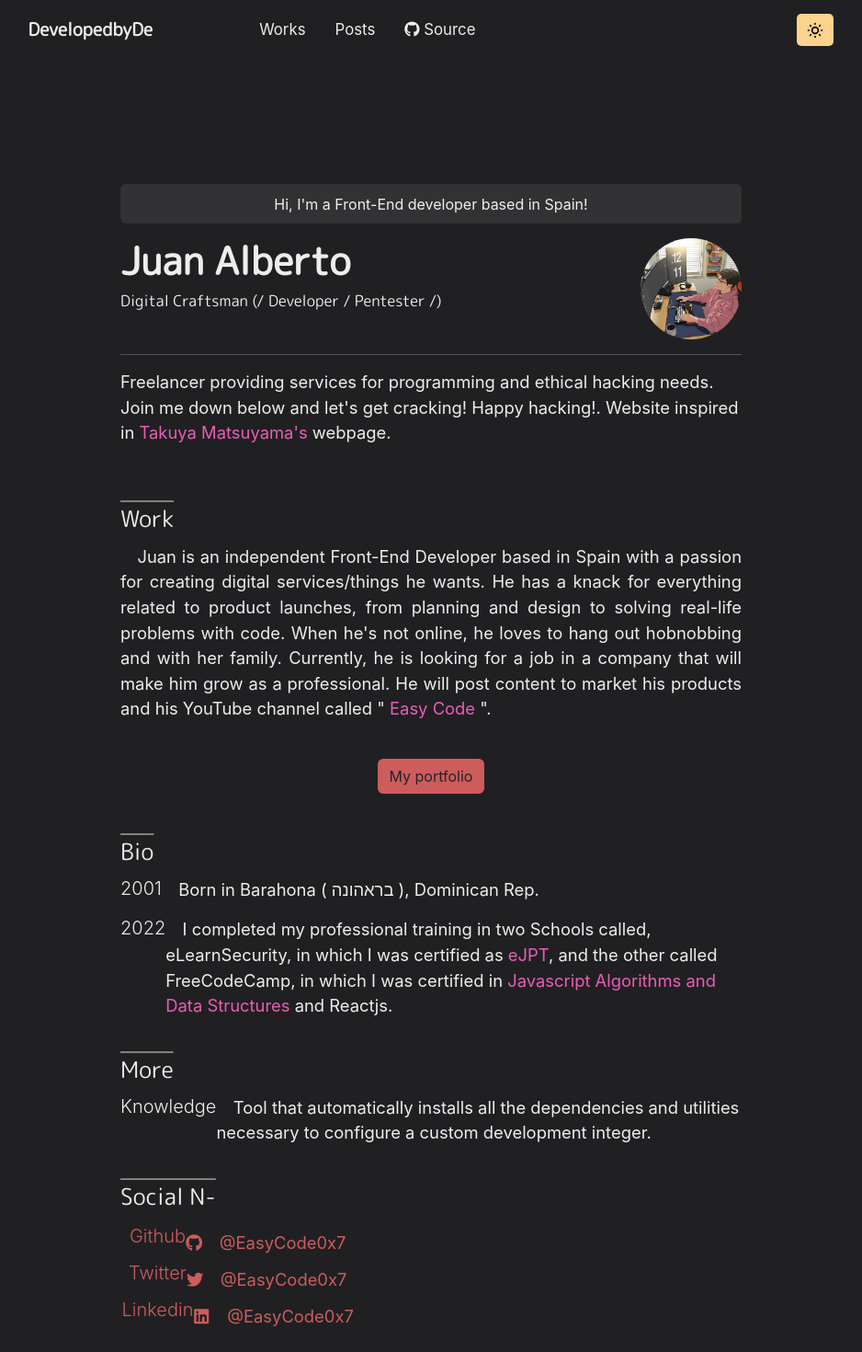
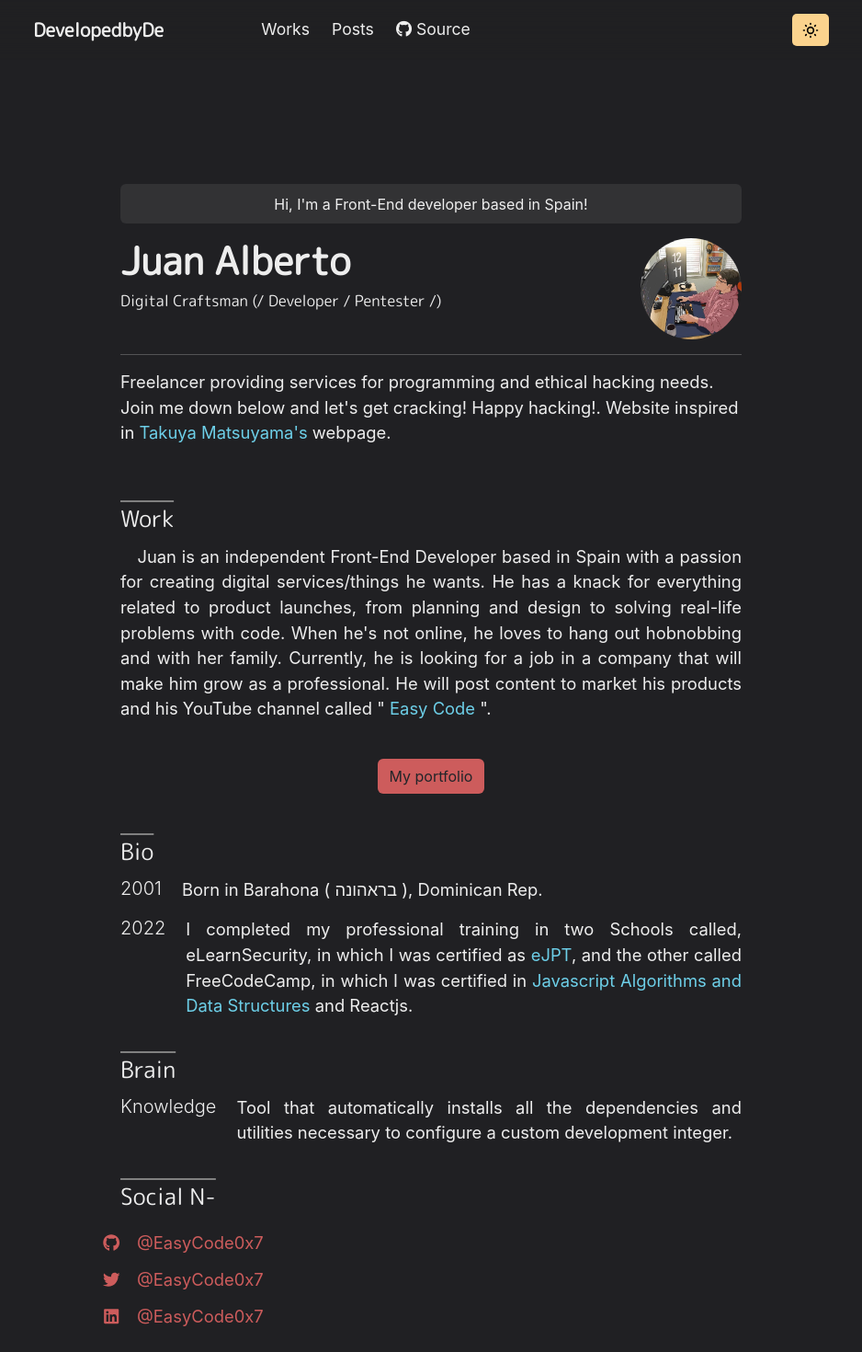
Before and after one commit to EasyCode0x7/EasyCode-homepage, a React (Create React App) app: page / in a window 1280 px wide. Shown: the top 1470 px of the page at 92% size, without its empty margins (171-1109 px from the left). Built offline with nearby package versions, Linux system fonts and the light colour scheme.

Commit message:
Add files via upload

```diff
--- a/src/App.css
+++ b/src/App.css
@@ -5,11 +5,11 @@
     --chakra-fonts-heading: 'M PLUS Rounded 1c';
     --chakra-fonts-body: -apple-system,BlinkMacSystemFont,"Segoe UI",Helvetica,Arial,sans-serif,"Apple Color Emoji","Segoe UI Emoji","Segoe UI Symbol";
     --chakra-fonts-mono: SFMono-Regular,Menlo,Monaco,Consolas,"Liberation Mono","Courier New",monospace;
-    --chakra-fontSizes-4xl: clamp(2.5em, 4.5vw, 2.6em);;
+    --chakra-fontSizes-4xl: clamp(2.5em, 4.5vw, 2.6em);
     --chakra-fontSizes-normal: clamp(.5em, 4.5vw, 1.15em);
-    --color-personate: rgba(255, 255, 255, 0.92);;
+    --color-personate: rgba(255, 255, 255, 0.92);
     --cont-size: 1.55em!important;
-    --red: #eb5db4;
+    --cyan: #6DCFE8;
 }
 
 #bg, body {
@@ -57,14 +57,14 @@
 
 
 .styleTextColor {
-    color: var(--red);
+    color: var(--cyan);
     text-decoration: none;
 }
 
 
 .styleTextColor:hover {
     text-decoration: underline;
-    color: var(--red);
+    color: var(--cyan);
 }
 
 .fnt-heading {
@@ -99,16 +99,19 @@
 
 .css-15t5e7o {
     text-align: justify;
-    text-indent: 1em;
 }
 
 .down {
-    text-indent: 1em;
+    padding-left: 1.2em;
+    text-align: justify;
 }
 
 .l15t5e7o {
     text-decoration: none;
     cursor: pointer;
+}
+
+.css-15t5e7o, .l15t5e7o {
     text-indent: 1em;
 }
 
--- /dev/null
+++ b/src/components/components.css
@@ -0,0 +1,57 @@
+.ulContainer{
+    display: flex;
+    align-items: center;
+    font-size: clamp(1.02em, 4vw, 1.10em);
+    margin: 0;
+    padding: 0;
+    position: relative;
+}
+
+.bsSunMoon {
+    background: rgba(251, 211, 141, 1);
+    border-radius: 5px;
+    width: 40px;
+    height: 35px;
+    display: flex;
+    justify-content: center;
+    align-items: center
+}
+
+.navPrincipal {
+    display: flex;
+    position: fixed;
+    background: #20202380;
+    backdrop-filter: blur(15px);
+    padding: 15px;
+    left: 0;
+    width: 100%;
+    justify-content: center
+}
+
+
+.bgColor {
+    background: #CD5C5C!important;
+}
+.bgColor:hover {
+    font-weight: 600;
+    background: #850F00!important;
+}
+
+.mLogo {
+    width: 110px;
+    height: 110px;
+}
+
+.fFont {
+    font-size: clamp(.5em, 4.5vw, 1.15em);
+}
+
+.socialM {
+    width: 105px;
+    height: 130px;
+    padding-top: 3px;
+}
+
+.fWeight {
+    font-weight: 300;
+}
--- a/src/components/home.js
+++ b/src/components/home.js
@@ -1,4 +1,5 @@
 import React, { Component } from 'react';
+import './components.css';
 import { FaGithub, FaTwitter, FaLinkedin } from 'react-icons/fa';
 import deved from '../images/dev.jpeg';
 import { Link } from 'react-router-dom';
@@ -19,14 +20,6 @@ const Home = () => {
     const eJPT = "https://verified.elearnsecurity.com/certificates/6b4943a0-26a2-4ce7-8063-aff8e6bda825";
     const javaScript = "https://www.freecodecamp.org/certification/crashoverride0x7/javascript-algorithms-and-data-structures";
 
-    {/* styles */}
-    const bgColor = { backgroundColor: "#CD5C5C" }
-    const mLogo = { width: "110px", height: "110px" }
-    const fFont = { fontSize: "var(--chakra-fontSizes-normal)" }
-    const socialM = { width: "205px", height: "130px", paddingTop: "3px" }
-    const fWeight = { fontWeight: "300" }
-
-
 
     return (
 
@@ -42,12 +35,12 @@ const Home = () => {
 
                 <div className='text-start h2-text pt-3 d-flex justify-content-between'>
                     <h2 className='fw-bold fnt-heading name-fnt'>Juan Alberto<p className="pt-2 sub-name">Digital Craftsman (/ Developer / Pentester /)</p></h2>
-                    <img className='rounded-circle' style={mLogo} src={deved} />
+                    <img className='rounded-circle mLogo' src={deved} />
                 </div>
 
                 <div>
                     <hr></hr>
-                    <p className='text-start' style={fFont}>
+                    <p className='text-start fFont'>
                         Freelancer providing services for programming and ethical hacking needs.
                         Join me down below and let's get cracking!
                         Happy hacking!. Website inspired in <a
@@ -74,17 +67,17 @@ const Home = () => {
                 </div>
 
                 <div className="py-4 d-flex">
-                    <Link to='/works' className="btn mx-auto" style={bgColor}>My portfolio</Link>
+                    <Link to='/works' className="btn mx-auto bgColor">My portfolio</Link>
                 </div>
 
                 <div className='pt-4'>
                     <h2 className='underline fnt-heading'>Bio</h2>
                     <div className='d-flex'>
-                        <h5 style={fWeight}>2001</h5>
+                        <h5 className='fWeight'>2001</h5>
                         <p className='down'>Born in Barahona ( בראהונה ), Dominican Rep.</p>
                     </div>
                     <div className='d-flex'>
-                        <h5 style={fWeight}>2022</h5>
+                        <h5 className='fWeight'>2022</h5>
                         <p className='down'>I completed my professional training in two Schools called, eLearnSecurity,
                             in which I was certified as <a href={eJPT} className="styleTextColor">eJPT</a>, and the other called
                              FreeCodeCamp, in which I was certified in <a href={javaScript} className="styleTextColor">Javascript Algorithms and Data Structures</a> and Reactjs.</p>
@@ -92,33 +85,33 @@ const Home = () => {
                 </div>
 
                 <div className='pt-4'>
-                    <h2 className='underline fnt-heading'>More</h2>
+                    <h2 className='underline fnt-heading'>Brain</h2>
                     <div className='d-flex'>
-                        <h5 style={fWeight}>Knowledge</h5>
+                        <h5 className='fWeight'>Knowledge</h5>
                         <p className='down'>
-                        Tool that automatically installs all the dependencies and utilities
-                        necessary to configure a custom development integer.
+                            Tool that automatically installs all the dependencies and utilities
+                            necessary to configure a custom development integer.
                         </p>
                     </div>
                 </div>
 
                 <div className='pt-4'>
                     <h2 className='underline fnt-heading'>Social N-</h2>
-                    <ul className='l15t5e7o' style={socialM}>
+                    <ul className='l15t5e7o socialM'>
 
                         <li href={Github}>
                             <a className='rounded social d-flex' href={Github}>
-                            <h5 style={fWeight}>Github</h5><span className='d-flex align-items-center'><FaGithub/> @EasyCode0x7</span>
+                                <span className='d-flex align-items-center'><FaGithub/> @EasyCode0x7</span>
                             </a>
                         </li>
                         <li>
-                        <a className='rounded social d-flex' href={Twitter}>
-                        <h5 style={fWeight}>Twitter</h5><span className='d-flex align-items-center'><FaTwitter /> @EasyCode0x7</span>
+                            <a className='rounded social d-flex' href={Twitter}>
+                                <span className='d-flex align-items-center'><FaTwitter /> @EasyCode0x7</span>
                             </a>
                         </li>
                         <li>
                             <a className='rounded social d-flex' href={Linkedin}>
-                            <h5 style={fWeight}>Linkedin</h5><span className='d-flex align-items-center'><FaLinkedin /> @EasyCode0x7</span>
+                                <span className='d-flex align-items-center'><FaLinkedin /> @EasyCode0x7</span>
                             </a>
                         </li>
                     </ul>
@@ -127,7 +120,7 @@ const Home = () => {
             </div>
 
             <div className="py-4 d-flex">
-                <Link to='/posts' className="btn mx-auto" style={bgColor}>Popular posts</Link>
+                <Link to='/posts' className="btn mx-auto bgColor">Popular posts</Link>
             </div>
 
         </div>
--- a/src/components/navbar.js
+++ b/src/components/navbar.js
@@ -1,6 +1,8 @@
 import React, { Component } from "react";
+import './components.css';
 import { HiOutlineSun } from "react-icons/hi";
 import { Link } from 'react-router-dom';
+import Change from './setMode';
 
 
 
@@ -8,75 +10,44 @@ export default function Navbar() {
 
     const Github = "https://github.com/EasyCode0x7/EasyCode-homepage";
 
-    const navPrincipal = {
-        display: "flex",
-        position: "fixed",
-        background: "#20202380",
-        backdropFilter: "blur(15px)",
-        padding: "15px",
-        left: "0",
-        width: "100%",
-        justifyContent: "center"
-    }
-
-    const ulContainer = {
-        display: "flex",
-        alignItems: "center",
-        fontSize: "1.05em",
-        margin: "0",
-        padding: "0",
-        position: "relative",
-    }
-
-    const bsSun = {
-        background: "rgba(251, 211, 141, 1)",
-        borderRadius: "5px",
-        width: "40px",
-        height: "35px",
-        display: "flex",
-        justifyContent: "center",
-        alignItems: "center"
-    }
-
 
     return (
         <div>
 
             <nav
                 path="/"
-                className='rounded'
-                style={navPrincipal}>
+                className='rounded navPrincipal'>
 
-                <ul className="gap-3" style={ulContainer}>
+                <ul className="gap-3 ulContainer">
 
                     <li>
                         <Link to="/" className="ssS fw-bold fnt-heading">DevelopedbyDe</Link>
                     </li>
 
-                    <li className="hfs" style={{marginLeft: "100px"}}>
+                    <li className="hfs" style={{marginLeft: "90px"}}>
                         <Link to="/works" className="nav-link">Works</Link>
                     </li>
 
-                    <li className="hfs mx-3">
+                    <li className="hfs mx-2">
                         <Link to="/posts" className="nav-link">Posts</Link>
                     </li>
 
-                    <li className=" hfs">
-                        <a href={Github} className="nav-link"> <i className="fa-brands fa-github"></i> Source</a>
+                    <li className="hfs">
+                        <a href={Github} className="nav-link float-left" style={{width: "150%"}}><i className="fa-brands fa-github"></i> Source</a>
                     </li>
 
                 </ul>
 
-                <div style={{width: "350px"}}></div>
+                <section style={{width: "350px"}}></section>
 
-                <ul className="m-0 p-0">
-                    <li style={bsSun}>
-                        <a id="change" href="#darkmode" className="text-black d-flex fs-5"><HiOutlineSun /></a>
+                <ul className="m-0 p-0" style={{cursor: "pointer"}}>
+                    <li className="bsSunMoon">
+                        <a href="#darkmode" className="text-black d-flex fs-5 sunMoon" onClick={Change}><HiOutlineSun /></a>
                     </li>
                 </ul>
 
+            </nav>
 
-            </nav>
         </div>
     )
 }
--- /dev/null
+++ b/src/components/setMode.js
@@ -0,0 +1,35 @@
+import React, { Component } from "react";
+import '../App';
+
+
+
+const Change = () => {
+
+    const lightTheme = [
+        {
+        text: "#1a202c",
+        toggle: "#757575",
+        hover: "#0085FF",
+        bgc: "#f0e7db",
+        }
+    ];
+
+    const darkTheme = [
+        {
+        text: "#eeeeee",
+        toggle: "#0085FF",
+        hover: "#00D4FF",
+        bgc: "#202023",
+        }
+    ];
+
+    let sunMoon = document.getElementById('bg')
+
+
+    return lightTheme
+    .map(element => sunMoon.style.backgroundColor = element.bgc);
+
+
+}
+
+export default Change;
--- a/src/pages/posts.js
+++ b/src/pages/posts.js
@@ -6,34 +6,45 @@ import inkdrop2 from '../images/inkdro2.png';
 
 const Posts = () => {
 
-    const dev = {
-        width: "100%",
-        height: "80%",
-        borderRadius: "20px",
-    }
-
-
     return (
         <div style={{paddingTop: "120px"}}>
             <h3 className="fnt-heading">Posts</h3>
 
-            <div className='text-center dev'>
+            <section className='text-center d-flex gap-3'>
 
-                <div>
+                <div className='w-100'>
+                    <img className="rounded w-100 pb-2" src={inkdrop}/>
                     <span>
-                        <img style={dev} src={inkdrop}/>
-                        daf
+                       post 1
                     </span>
                 </div>
 
-                <div>
+                <div className='w-100'>
+                    <img className="rounded w-100 pb-2" src={inkdrop2}/>
                     <span>
-                        <img style={dev} src={inkdrop2}/>
-                        asf
+                       post 2
                     </span>
                 </div>
 
-            </div>
+            </section>
+
+            <section className='text-center d-flex gap-3 pt-4'>
+
+                <div className='w-100'>
+                    <img className="rounded w-100 pb-2" src={inkdrop}/>
+                    <span>
+                       post 3
+                    </span>
+                </div>
+
+                <div className='w-100'>
+                    <img className="rounded w-100 pb-2" src={inkdrop2}/>
+                    <span>
+                       post 4
+                    </span>
+                </div>
+
+            </section>
 
             <hr></hr>
             <h3>New</h3>
--- a/src/pages/works.js
+++ b/src/pages/works.js
@@ -7,35 +7,45 @@ import inkdrop2 from '../images/inkdro2.png';
 
 const Works = () => {
 
-
-    const dev = {
-        width: "100%",
-        height: "80%",
-        borderRadius: "20px",
-    }
-
-
     return (
         <div style={{paddingTop: "120px"}}>
             <h3 className="fnt-heading">Works</h3>
 
-            <div className='text-center dev'>
+            <section className='text-center d-flex gap-3'>
 
-                <div>
+                <div className='w-100'>
+                    <img className="rounded w-100 pb-2" src={inkdrop}/>
                     <span>
-                        <img style={dev} src={inkdrop}/>
-                        daf
+                       work 1
                     </span>
                 </div>
 
-                <div>
+                <div className='w-100'>
+                    <img className="rounded w-100 pb-2" src={inkdrop2}/>
                     <span>
-                        <img style={dev} src={inkdrop2}/>
-                        asf
+                       work 2
                     </span>
                 </div>
 
-            </div>
+            </section>
+
+            <section className='text-center d-flex gap-3 pt-4'>
+
+                <div className='w-100'>
+                    <img className="rounded w-100 pb-2" src={inkdrop}/>
+                    <span>
+                       work 3
+                    </span>
+                </div>
+
+                <div className='w-100'>
+                    <img className="rounded w-100 pb-2" src={inkdrop2}/>
+                    <span>
+                       work 4
+                    </span>
+                </div>
+
+            </section>
 
             <hr></hr>
             <h3>New</h3>
```
Also changed, not shown: src/pages/pages.css (added).
